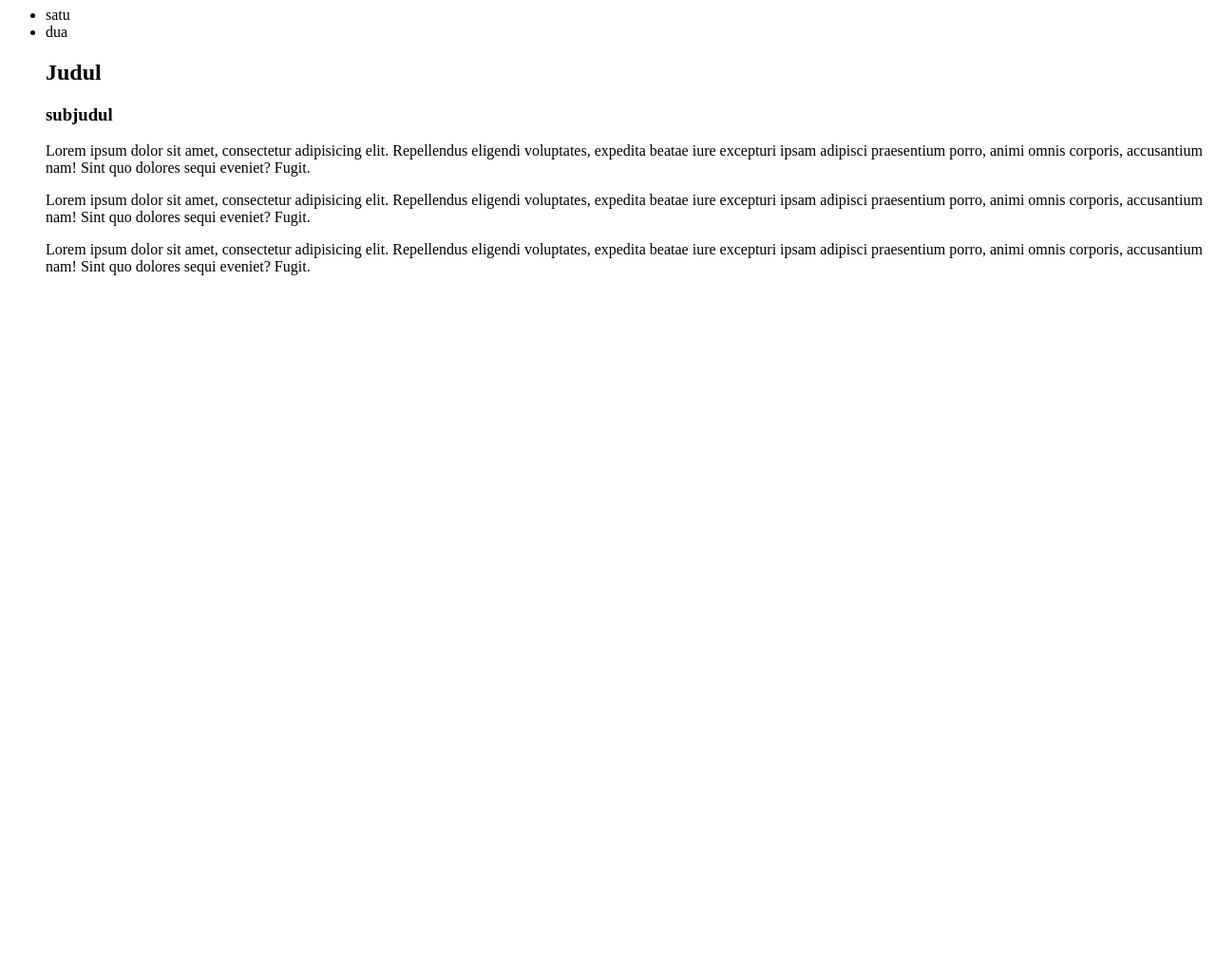
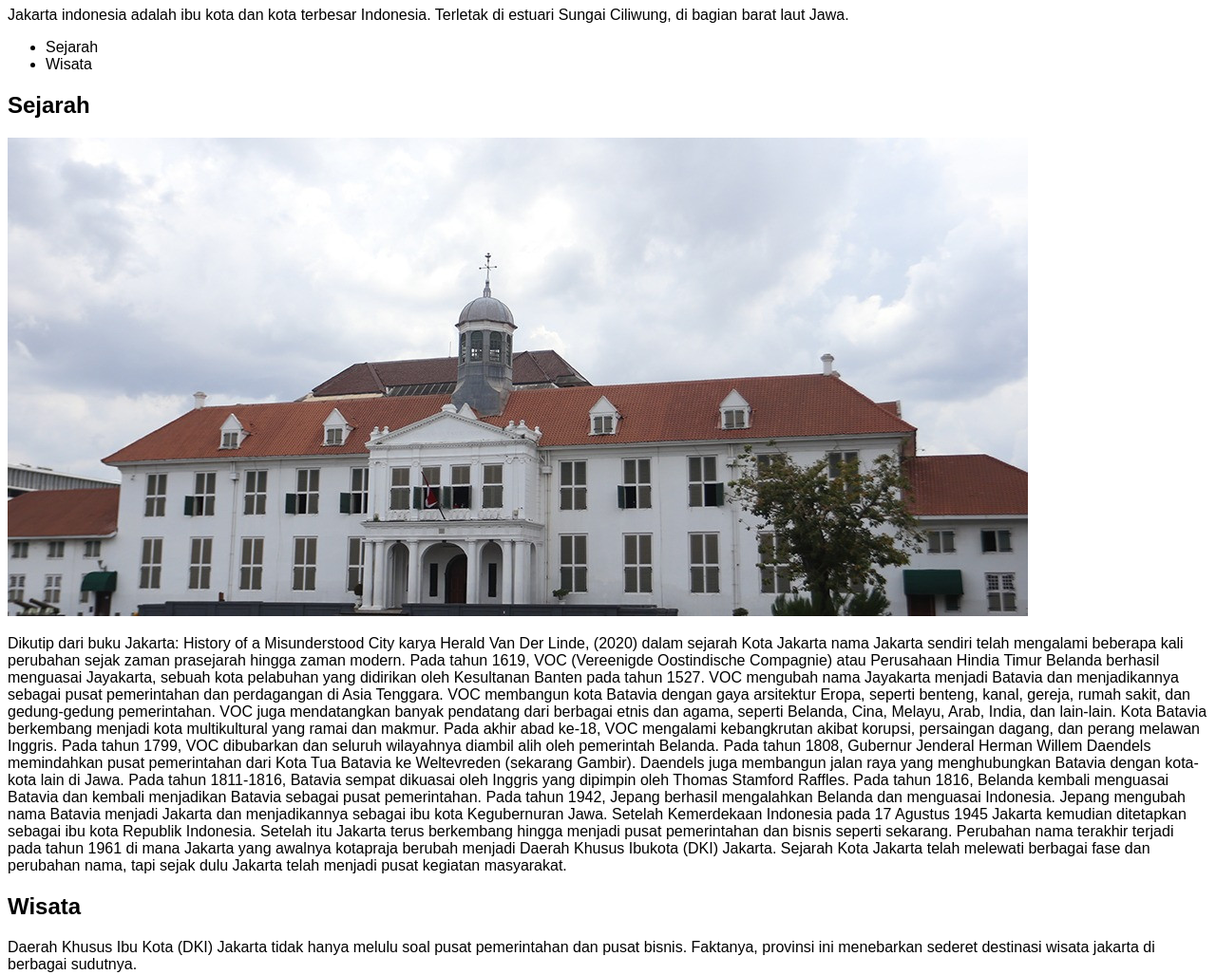
Before and after one commit to yogisaputra92/latihangit, a plain HTML site: page index.html in a window 1280 px wide. Shown: the part 73-1100 px from the top of the page at 95% size. Before the commit the page ends 800 px from the top, so only its background shows below. Drawn offline with Linux system fonts and the light colour scheme.

Commit message:
menabahkan gambar dan memperbaiki fil html

```diff
--- /dev/null
+++ b/asset/style/style.css
@@ -0,0 +1,3 @@
+* {
+    font-family:sans-serif;
+}
--- a/index.html
+++ b/index.html
@@ -4,18 +4,59 @@
     <meta charset="UTF-8">
     <meta name="viewport" content="width=device-width, initial-scale=1.0">
     <title>latihan</title>
+    <link rel="stylesheet" href="asset/style/style.css">
 </head>
 <body>
-    <h1>hallo world</h1>
-    <ul>
-        <li>satu</li>
-        <li>dua</li>
-    <article>
-        <h1> Judul</h1>
-        <h3>subjudul</h3>
-        <p>Lorem ipsum dolor sit amet, consectetur adipisicing elit. Repellendus eligendi voluptates, expedita beatae iure excepturi ipsam adipisci praesentium porro, animi omnis corporis, accusantium nam! Sint quo dolores sequi eveniet? Fugit.</p>
-        <p>Lorem ipsum dolor sit amet, consectetur adipisicing elit. Repellendus eligendi voluptates, expedita beatae iure excepturi ipsam adipisci praesentium porro, animi omnis corporis, accusantium nam! Sint quo dolores sequi eveniet? Fugit.</p>
-        <p>Lorem ipsum dolor sit amet, consectetur adipisicing elit. Repellendus eligendi voluptates, expedita beatae iure excepturi ipsam adipisci praesentium porro, animi omnis corporis, accusantium nam! Sint quo dolores sequi eveniet? Fugit.</p>
-    </article>
+    <header>
+        <h1>Kota Jakarta</h1>
+        <p>Jakarta indonesia adalah ibu kota dan kota terbesar Indonesia. Terletak di estuari Sungai Ciliwung, di bagian barat laut Jawa.</p>
+        <nav>
+            <ul>
+                <li>Sejarah</li>
+                <li>Wisata</li>
+            </ul>
+        </nav>
+    </header>
+
+    <main>
+        <div class="content">
+            <article>
+                <h2>Sejarah</h2>
+                <img src="asset/jakarta.jpeg" alt="" srcset="">
+                <p>Dikutip dari buku Jakarta: History of a Misunderstood City karya Herald Van Der Linde, (2020) dalam sejarah Kota Jakarta nama Jakarta sendiri telah mengalami beberapa kali perubahan sejak zaman prasejarah hingga zaman modern.
+                    Pada tahun 1619, VOC (Vereenigde Oostindische Compagnie) atau Perusahaan Hindia Timur Belanda berhasil menguasai Jayakarta, sebuah kota pelabuhan yang didirikan oleh Kesultanan Banten pada tahun 1527.
+                    VOC mengubah nama Jayakarta menjadi Batavia dan menjadikannya sebagai pusat pemerintahan dan perdagangan di Asia Tenggara. VOC membangun kota Batavia dengan gaya arsitektur Eropa, seperti benteng, kanal, gereja, rumah sakit, dan gedung-gedung pemerintahan.
+                    VOC juga mendatangkan banyak pendatang dari berbagai etnis dan agama, seperti Belanda, Cina, Melayu, Arab, India, dan lain-lain. Kota Batavia berkembang menjadi kota multikultural yang ramai dan makmur.
+                    Pada akhir abad ke-18, VOC mengalami kebangkrutan akibat korupsi, persaingan dagang, dan perang melawan Inggris. Pada tahun 1799, VOC dibubarkan dan seluruh wilayahnya diambil alih oleh pemerintah Belanda.
+                    Pada tahun 1808, Gubernur Jenderal Herman Willem Daendels memindahkan pusat pemerintahan dari Kota Tua Batavia ke Weltevreden (sekarang Gambir). Daendels juga membangun jalan raya yang menghubungkan Batavia dengan kota-kota lain di Jawa.
+                    Pada tahun 1811-1816, Batavia sempat dikuasai oleh Inggris yang dipimpin oleh Thomas Stamford Raffles. Pada tahun 1816, Belanda kembali menguasai Batavia dan kembali menjadikan Batavia sebagai pusat pemerintahan.
+                    Pada tahun 1942, Jepang berhasil mengalahkan Belanda dan menguasai Indonesia. Jepang mengubah nama Batavia menjadi Jakarta dan menjadikannya sebagai ibu kota Kegubernuran Jawa.
+                    Setelah Kemerdekaan Indonesia pada 17 Agustus 1945 Jakarta kemudian ditetapkan sebagai ibu kota Republik Indonesia. Setelah itu Jakarta terus berkembang hingga menjadi pusat pemerintahan dan bisnis seperti sekarang.
+                    Perubahan nama terakhir terjadi pada tahun 1961 di mana Jakarta yang awalnya kotapraja berubah menjadi Daerah Khusus Ibukota (DKI) Jakarta.
+                    Sejarah Kota Jakarta telah melewati berbagai fase dan perubahan nama, tapi sejak dulu Jakarta telah menjadi pusat kegiatan masyarakat.</p>
+            </article>
+
+            <article>
+                <h2>Wisata</h2>
+                <p>Daerah Khusus Ibu Kota (DKI) Jakarta tidak hanya melulu soal pusat pemerintahan dan pusat bisnis. Faktanya, provinsi ini menebarkan sederet destinasi wisata jakarta di berbagai sudutnya.</p>
+
+                <h3>Monumen Nasional</h3>
+                <img src="asset/monas.png" alt="" srcset="">
+                <p>Ikon wisata Jakarta ini sangat sayang kalau dilewatkan. Kamu bisa menyaksikan panorama kota dari ketinggian dengan menaiki lift untuk mencapai puncak monumen.
+                Selain itu, terdapat relief yang memuat sejarah Indonesia mulai dari kejayaan kerajaan Hindu-Buddha hingga masa kini. Dari luar monumen, pengunjung juga bisa duduk santai atau bersepeda santai.</p>
+
+                <h3>Taman Mini Indonesia Indah</h3>
+                <img src="asset/TMII.png" alt="" srcset="">
+                <p>Kalau ingin keliling Indonesia dalam waktu yang cepat, kamu harus ke Taman Mini Indonesia Indah (TMII). Sebagai taman miniatur nusantara, TMII menyajikan kebudayaan Indonesia dari Sabang sampai Merauke.
+                Pengunjung dapat berkeliling ke rumah-rumah adat masing-masing provinsi. Selain itu, kamu juga bisa melihat replika pulau-pulau besar Indonesia dari atas dengan naik kereta gantung</p>
+
+                <h3>Taman Wisata Alam Mangrove Jakarta</h3>
+                <img src="asset/mangruve.png" alt="" srcset="">
+                <p>Wisata alam mangrove Muara Angke merupakan salah satu sudut yang sejuk di Jakarta. Lupakan pikiran tentang kemacetan ibu kota saat berada di antara hutan bakau di kawasan ini.
+                Pepohonan yang rindang akan membuat pandangan terasa segar karena tak sekadar menatap hutan beton. Untuk menenangkan diri, taman wisata alam ini tentu sangat ideal sebagai pilihan liburan.
+                </p>
+            </article>
+        </div>
+    </main>
 </body>
 </html>
```
Also changed, not shown: asset/jakarta.jpeg (added), asset/mangruve.png (added), 2 other files.
